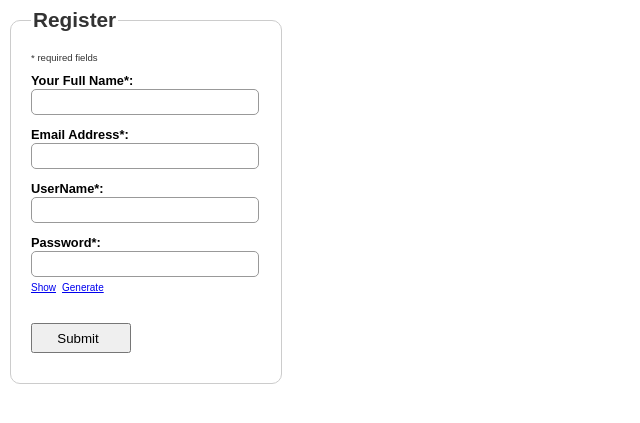
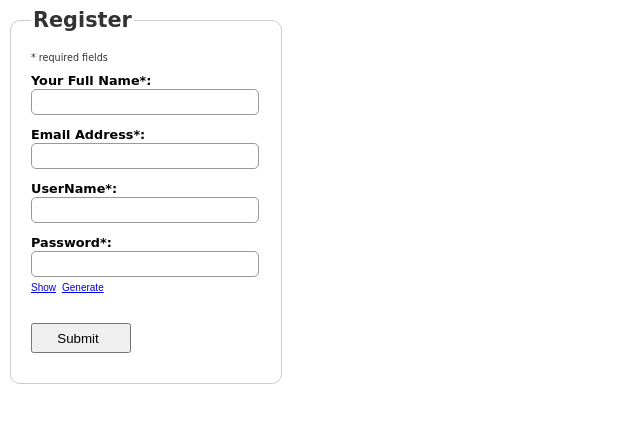
Before and after one commit to sjhangiani12/Assassin, a PHP site: page /register.php in a window 1280 px wide. Shown: the top 423 px of the page, without its empty margins (0-640 px from the left). Run offline with PHP 8.4, Linux system fonts and the light colour scheme; some libraries are stand-ins or nearby versions.

Commit message:
Changed font to Comic Sans!

```diff
--- a/style/fg_membersite.css
+++ b/style/fg_membersite.css
@@ -16,7 +16,7 @@ border-radius: 10px;
 
 #fg_membersite legend, #fg_membersite h2
 {
-   font-family : Arial, sans-serif;
+   font-family : 'Comic Sans MS', sans-serif;
    font-size: 1.3em;
    font-weight:bold;
    color:#333;
@@ -24,7 +24,7 @@ border-radius: 10px;
 
 #fg_membersite label
 {
-   font-family : Arial, sans-serif;
+   font-family : 'Comic Sans MS', sans-serif;
    font-size:0.8em;
    font-weight: bold;
 }
@@ -32,7 +32,7 @@ border-radius: 10px;
 #fg_membersite input[type="text"],#fg_membersite textarea,
 #fg_membersite input[type="password"]
 {
-  font-family : Arial, Verdana, sans-serif;
+  font-family : 'Comic Sans MS', Verdana, sans-serif;
   font-size: 0.8em;
   line-height:140%;
   color : #000;
@@ -88,7 +88,7 @@ border-radius: 10px;
 
 #fg_membersite .error
 {
-   font-family: Verdana, Arial, sans-serif;
+   font-family: Verdana, 'Comic Sans MS', sans-serif;
    font-size: 0.7em;
    color: #900;
    background-color : #ffff00;
@@ -111,7 +111,7 @@ border-radius: 10px;
 
 #fg_membersite fieldset#antispam legend
 {
-   font-family : Arial, sans-serif;
+   font-family : 'Comic Sans MS', sans-serif;
    font-size: 0.8em;
    font-weight:bold;
    color:#333;
@@ -119,7 +119,7 @@ border-radius: 10px;
 
 #fg_membersite .short_explanation
 {
-   font-family : Arial, sans-serif;
+   font-family : 'Comic Sans MS', sans-serif;
    font-size: 0.6em;
    color:#333;
 }
@@ -133,7 +133,7 @@ border-radius: 10px;
 }
 #fg_membersite #fg_crdiv
 {
-   font-family : Arial, sans-serif;
+   font-family : 'Comic Sans MS', sans-serif;
    font-size: 0.3em;
    opacity: .2;
    -moz-opacity: .2;
@@ -146,20 +146,20 @@ border-radius: 10px;
 
 #fg_membersite_content li
 {
-font-family : Arial, sans-serif;
+font-family : 'Comic Sans MS', sans-serif;
 padding-top:10px;
 padding-bottom:10px;
 }
 #fg_membersite_content
 {
-    font-family : Arial, sans-serif;
+    font-family : 'Comic Sans MS', sans-serif;
     font-size: 0.9em;
     line-height: 150%
 }
 
 #fg_membersite_content h2
 {
-   font-family : Arial, sans-serif;
+   font-family : 'Comic Sans MS', sans-serif;
    font-size: 1.5em;
    font-weight:bold;
    color:#333;
```
